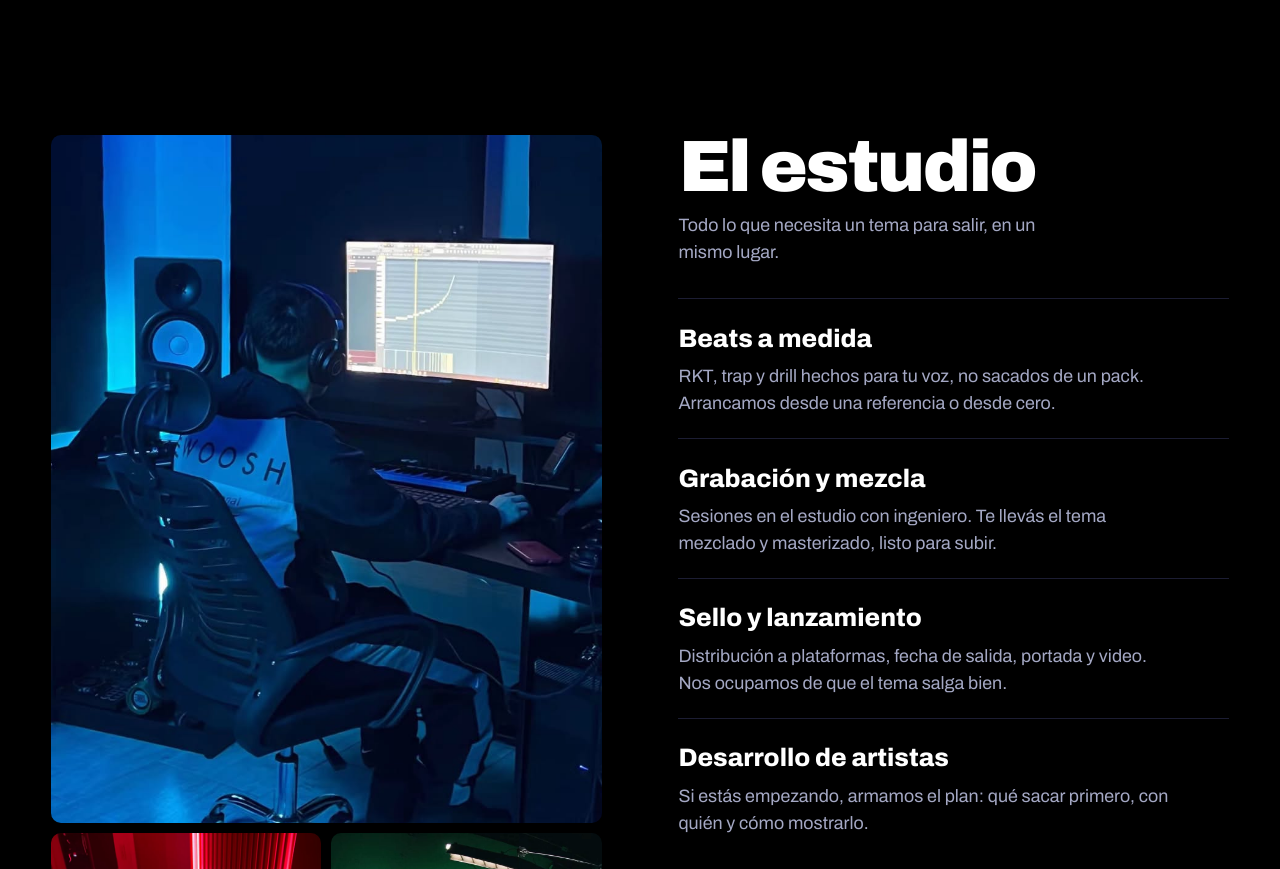
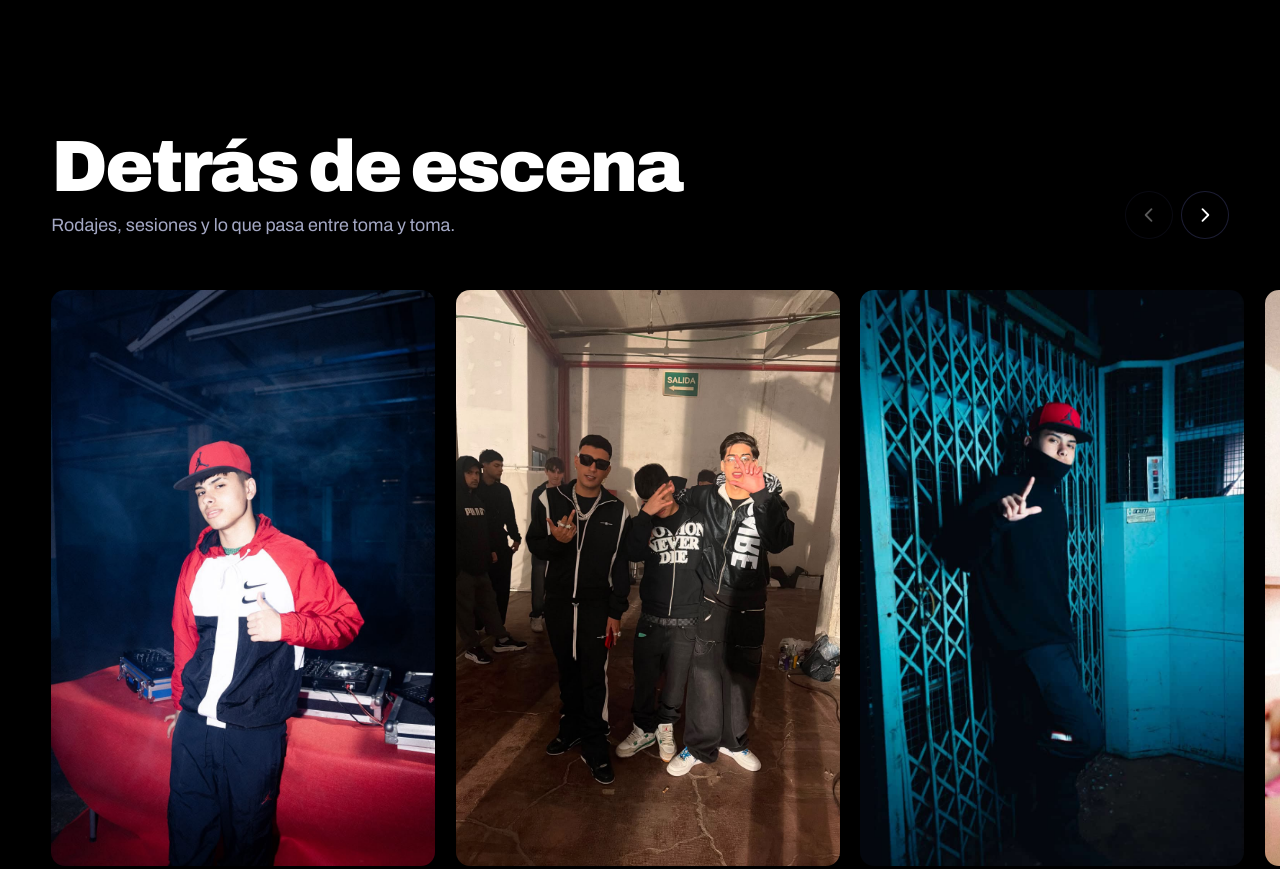
Before and after one commit to 0ariell/blito-web, an Astro site: page / in a window 1280 px wide. Shown: the part 5960-6829 px from the top of the page. Built offline with nearby package versions, Linux system fonts and the light colour scheme; Astro itself is replaced by a stand-in of ours; a web font is replaced by a local one.

Commit message:
Galería Detrás de escena con fotos de rodajes y sesiones
Co-Authored-By: Claude Opus 5.5 <noreply@anthropic.com>
Claude-Session: https://claude.ai/code/session_01B7MFkVkomENz8pmLrm6aBC

```diff
--- /dev/null
+++ b/src/components/Gallery.astro
@@ -0,0 +1,80 @@
+---
+import { Image } from 'astro:assets';
+import { img } from '../lib/img';
+const fotos = [
+  { f: 'bts-cabina.jpg', alt: 'Con gorra roja y campera Nike frente a una cabina de DJ con humo y luz azul.' },
+  { f: 'bts-backstage.jpg', alt: 'Backstage de un rodaje: tres artistas posando frente al cartel de salida.' },
+  { f: 'bts-ascensor.jpg', alt: 'Retrato en un ascensor antiguo de rejas celestes, con gorra roja.' },
+  { f: 'bts-buzo-rojo.jpg', alt: 'Toma desde abajo: con anteojos y buzo rojo, sirviendo una bebida.' },
+  { f: 'bts-pileta.jpg', alt: 'Sentado al borde de una pileta con remera roja de Ferrari.' },
+];
+---
+<section id="backstage" class="sec gal" aria-labelledby="gal-t">
+  <div class="wrap">
+    <div class="sec-head">
+      <div>
+        <h2 id="gal-t" class="sec-title">Detrás de escena</h2>
+        <p class="sec-lead">Rodajes, sesiones y lo que pasa entre toma y toma.</p>
+      </div>
+      <div class="gal__nav">
+        <button class="gal__btn" data-dir="-1" aria-controls="gal-track">
+          <span class="visually-hidden">Fotos anteriores</span>
+          <svg viewBox="0 0 24 24" width="20" height="20" aria-hidden="true"><path d="M15 5l-7 7 7 7" fill="none" stroke="currentColor" stroke-width="2.2" stroke-linecap="round" stroke-linejoin="round"/></svg>
+        </button>
+        <button class="gal__btn" data-dir="1" aria-controls="gal-track">
+          <span class="visually-hidden">Fotos siguientes</span>
+          <svg viewBox="0 0 24 24" width="20" height="20" aria-hidden="true"><path d="M9 5l7 7-7 7" fill="none" stroke="currentColor" stroke-width="2.2" stroke-linecap="round" stroke-linejoin="round"/></svg>
+        </button>
+      </div>
+    </div>
+  </div>
+  <ul class="gal__track" id="gal-track" role="list" tabindex="0" aria-label="Fotos detrás de escena, desplazables">
+    {fotos.map((p) => (
+      <li class="gal__item">
+        <Image src={img(p.f)} alt={p.alt} widths={[400, 640, 900]} sizes="(min-width: 900px) 30vw, 78vw" loading="lazy" />
+      </li>
+    ))}
+  </ul>
+</section>
+
+<style>
+  .gal { overflow: hidden; }
+  .gal__nav { display: flex; gap: .5rem; }
+  .gal__btn {
+    display: grid; place-items: center; width: 48px; height: 48px; border-radius: 50%; border: 0; cursor: pointer;
+    background: transparent; box-shadow: inset 0 0 0 1px var(--line); color: #fff;
+    transition: background-color .18s, box-shadow .18s, opacity .18s;
+  }
+  .gal__btn:hover { background: var(--panel); box-shadow: inset 0 0 0 1px var(--led-ink); }
+  .gal__btn[disabled] { opacity: .35; cursor: default; }
+  .gal__track {
+    list-style: none; margin: 0; padding: 0 max(var(--gutter), calc((100vw - var(--max)) / 2 + var(--gutter)));
+    display: grid; grid-auto-flow: column; grid-auto-columns: clamp(240px, 30vw, 440px); gap: clamp(.8rem, 1.6vw, 1.4rem);
+    overflow-x: auto; overscroll-behavior-x: contain; scroll-snap-type: x mandatory; scroll-padding-inline: max(var(--gutter), calc((100vw - var(--max)) / 2 + var(--gutter)));
+    scrollbar-width: none;
+  }
+  .gal__track::-webkit-scrollbar { display: none; }
+  .gal__track:focus-visible { outline: 3px solid var(--led-ink); outline-offset: 6px; }
+  .gal__item { scroll-snap-align: start; }
+  .gal__item img { width: 100%; height: auto; aspect-ratio: 2 / 3; object-fit: cover; border-radius: 14px; }
+  @media (max-width: 760px) {
+    .gal__track { grid-auto-columns: 78vw; }
+    .gal__nav { display: none; }
+  }
+</style>
+
+<script>
+  const track = document.querySelector<HTMLElement>('#gal-track')!;
+  const btns = document.querySelectorAll<HTMLButtonElement>('.gal__btn');
+  const step = () => (track.querySelector('.gal__item') as HTMLElement).getBoundingClientRect().width + 20;
+  btns.forEach((b) => b.addEventListener('click', () => {
+    const reduce = matchMedia('(prefers-reduced-motion: reduce)').matches;
+    track.scrollBy({ left: Number(b.dataset.dir) * step(), behavior: reduce ? 'auto' : 'smooth' });
+  }));
+  const sync = () => {
+    btns[0].disabled = track.scrollLeft < 4;
+    btns[1].disabled = track.scrollLeft + track.clientWidth >= track.scrollWidth - 4;
+  };
+  track.addEventListener('scroll', sync, { passive: true });
+  sync();
+</script>
--- a/src/pages/index.astro
+++ b/src/pages/index.astro
@@ -8,6 +8,7 @@ import Studio from '../components/Studio.astro';
 import Demo from '../components/Demo.astro';
 import Player from '../components/Player.astro';
 import About from '../components/About.astro';
+import Gallery from '../components/Gallery.astro';
 import { getImage } from 'astro:assets';
 import { hero } from '../data/site';
 import { img } from '../lib/img';
@@ -28,6 +29,7 @@ const heroImg = hero.activo ? null : await getImage({ src: img('blito-night.jpg'
   <About />
   <KitsSection />
   <Artists />
+  <Gallery />
   <Studio />
   <Demo />
   <Player />
```
Also changed, not shown: tests/sitio.spec.ts (+9 -0 lines), src/assets/img/bts-ascensor.jpg (added), src/assets/img/bts-backstage.jpg (added), src/assets/img/bts-buzo-rojo.jpg (added), src/assets/img/bts-cabina.jpg (added), src/assets/img/bts-pileta.jpg (added).
